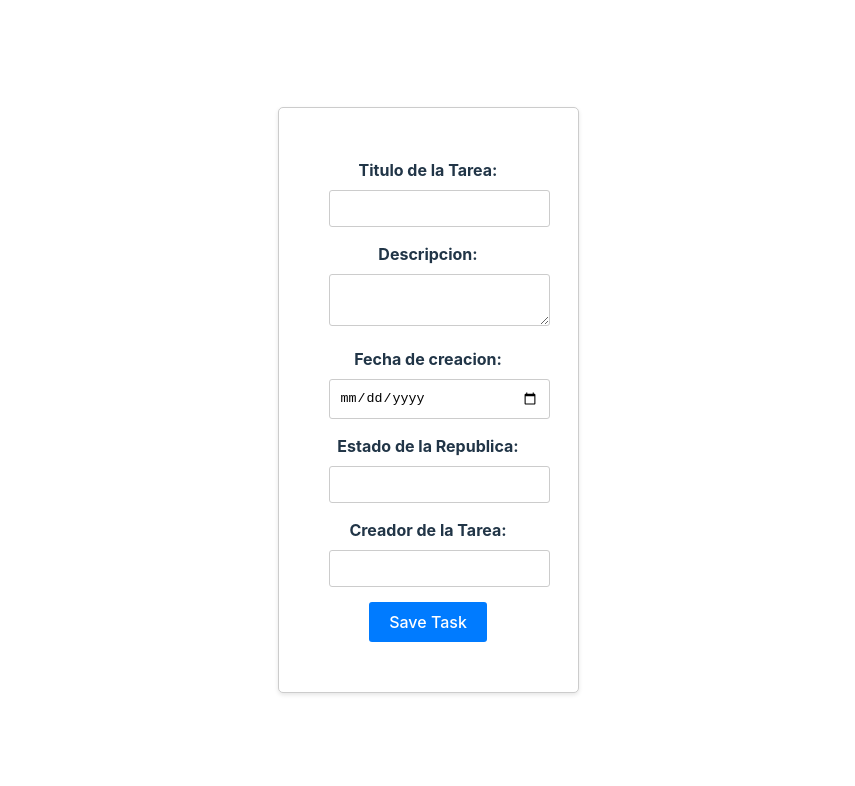
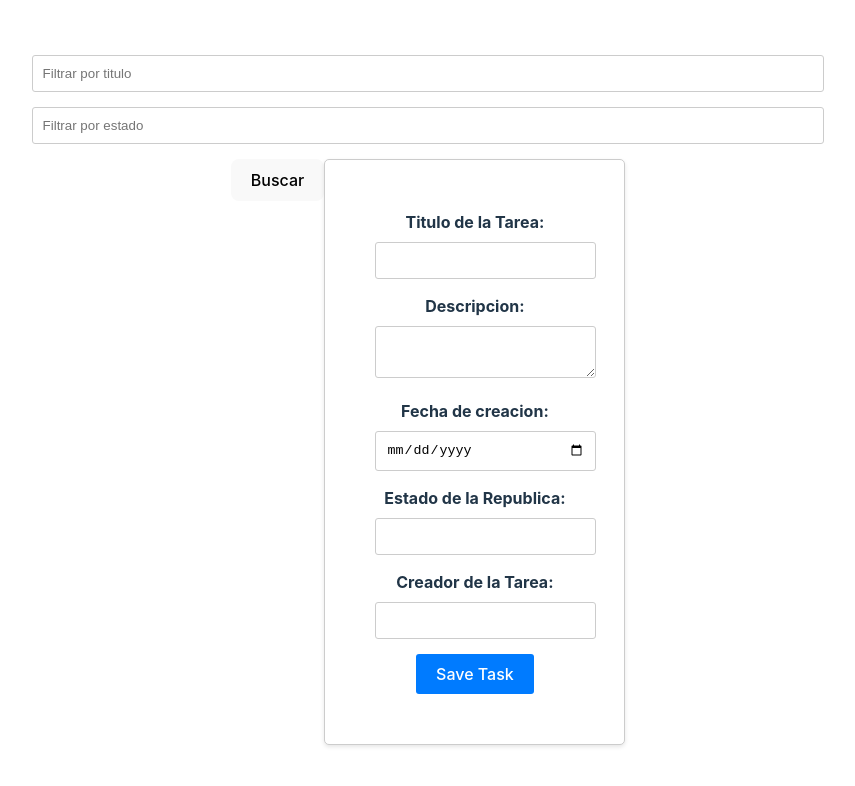
Before and after one commit to Fredhcr21/TOD0-TASKS, a React (Vite) app: page / in a window 1280 px wide. Shown: the top 786 px of the page, without its empty margins (212-1067 px from the left). Built offline with nearby package versions, Linux system fonts and the light colour scheme.

Commit message:
WIP: Busqueda o filtrado de tareas por titulo o estado

```diff
--- a/src/App.tsx
+++ b/src/App.tsx
@@ -5,6 +5,8 @@ import { useState } from 'react'
 
 function App() {
   const [tasks, setTasks] = useState<Task[]>([])
+  const [filteredTitle, setFilteredTitle] = useState<string>("")
+  const [filteredState, setFilteredState] = useState<string>("")
 
   const handleSaveTask = (task: Task) => {
     setTasks([...tasks, task])
@@ -15,15 +17,25 @@ function App() {
     setTasks(deleteTask)
   }
 
+  const filterTask = () => {
+    const filteredTasks = tasks.filter((task) =>
+      task.title.includes(filteredTitle) && task.state.includes(filteredState)
+    )
+    return filteredTasks
+  }
+
   return (
     <>
       <div className='container'>
+        <input type="text" placeholder='Filtrar por titulo' value={filteredTitle} onChange={(e) => setFilteredTitle(e.target.value)} />
+        <input type="text" placeholder='Filtrar por estado' value={filteredState} onChange={(e) => setFilteredState(e.target.value)} />
+        <button onClick={filterTask}>Buscar</button>
         <div>
           <CreateTask onGuardarTarea={handleSaveTask} />
         </div>
         <main>
           {
-          tasks.map((task) => (
+            filterTask().map((task) => (
               <TaskList id={task.id} handleDelete={handleDelete} key={task.id} title={task.title} description={task.description} date={task.date} nameCreator={task.nameCreator} state={task.state} />
             ))
           }
```
Also changed, not shown: 1 other file (tests, documents, lock files or other folders). Lines whose indentation alone changed are shown as unchanged.
